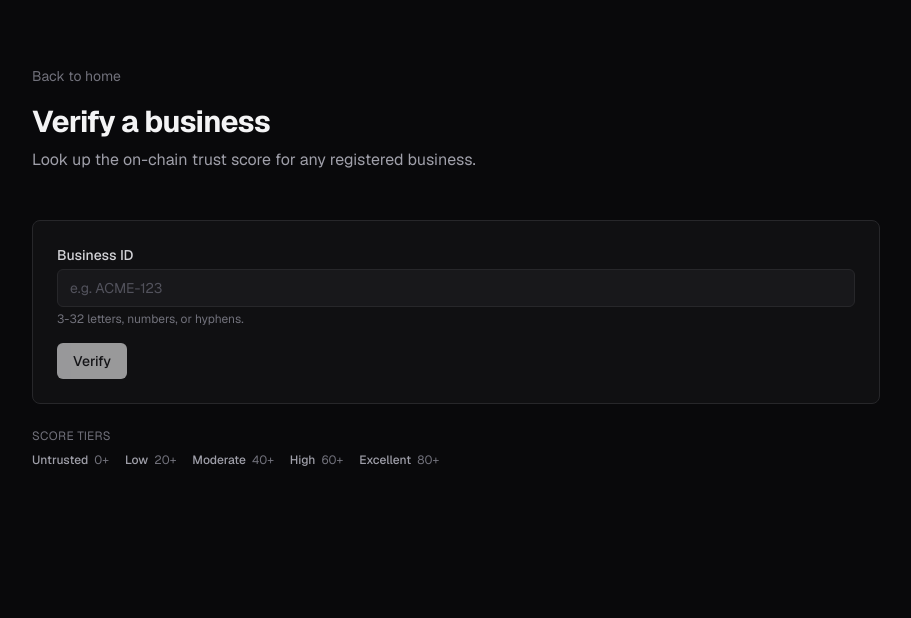
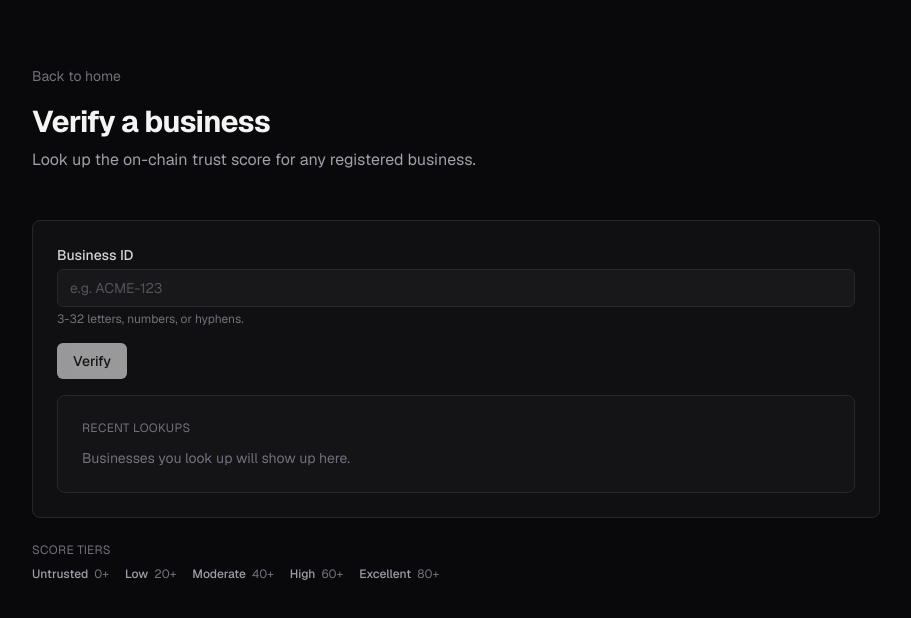
Before and after one commit to TrustLayer-Org/TrustLayer-Frontend, a Next.js app: page /verify in a window 1280 px wide. Shown: the top 618 px of the page, without its empty margins (184-1095 px from the left). Built offline with nearby package versions, Linux system fonts and the light colour scheme.

Commit message:
feat(verify): render RecentLookups below the result

```diff
--- a/src/components/VerifyForm.js
+++ b/src/components/VerifyForm.js
@@ -2,6 +2,7 @@
 
 import { useEffect, useState } from "react";
 import ScoreCard from "@/components/ScoreCard";
+import RecentLookups from "@/components/RecentLookups";
 import { lookupTrust } from "@/lib/lookup";
 import { addLookup, clearHistory, loadHistory, saveHistory } from "@/lib/history";
 
@@ -86,6 +87,7 @@ export default function VerifyForm() {
       {result ? (
         <ScoreCard businessId={result.businessId} score={result.score} />
       ) : null}
+      <RecentLookups history={history} onClear={handleClearHistory} />
     </form>
   );
 }
```
